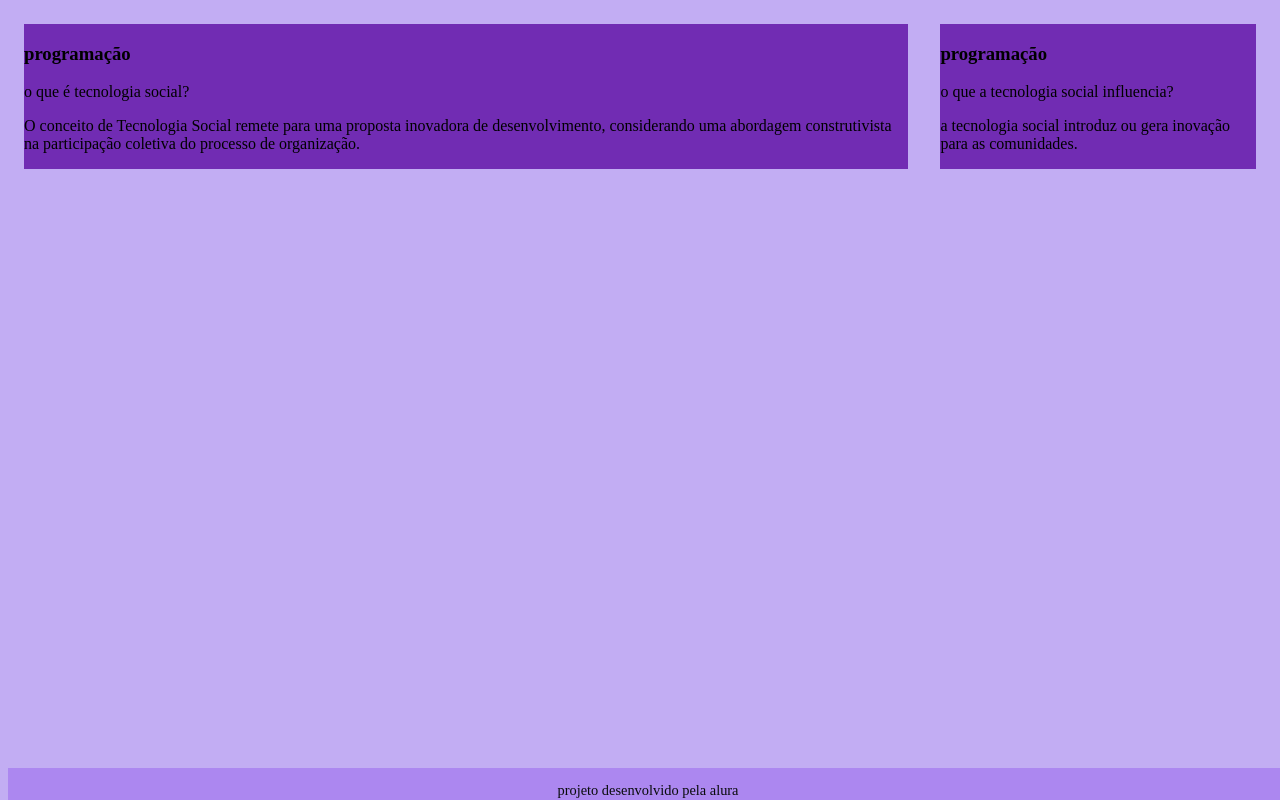
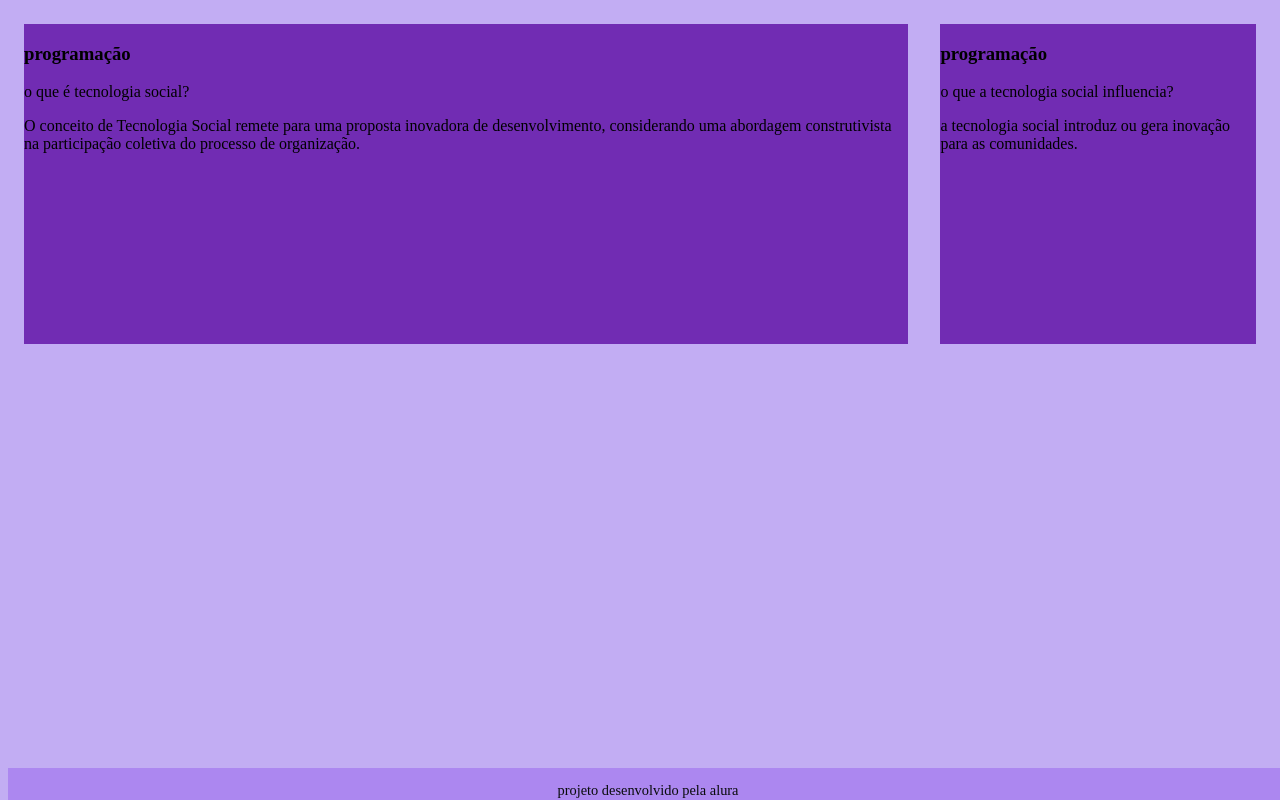
Before and after one commit to TaiJDM/fabricio, a plain HTML site: page index.html in a window 1280 px wide. Drawn offline with Linux system fonts and the light colour scheme; files that its build step writes are made by us from their sources.

Commit message:
ihinnjik

```diff
--- a/assets/style.css
+++ b/assets/style.css
@@ -10,6 +10,9 @@ body {
 .cartao {
     margin: 1rem 1rem;
     background-color: rgb(113, 44, 179);
+    height: 20rem;
+    flex-grow: 1;
+    flex-basis: calc(33%-6rem);
 }
 
 
```
